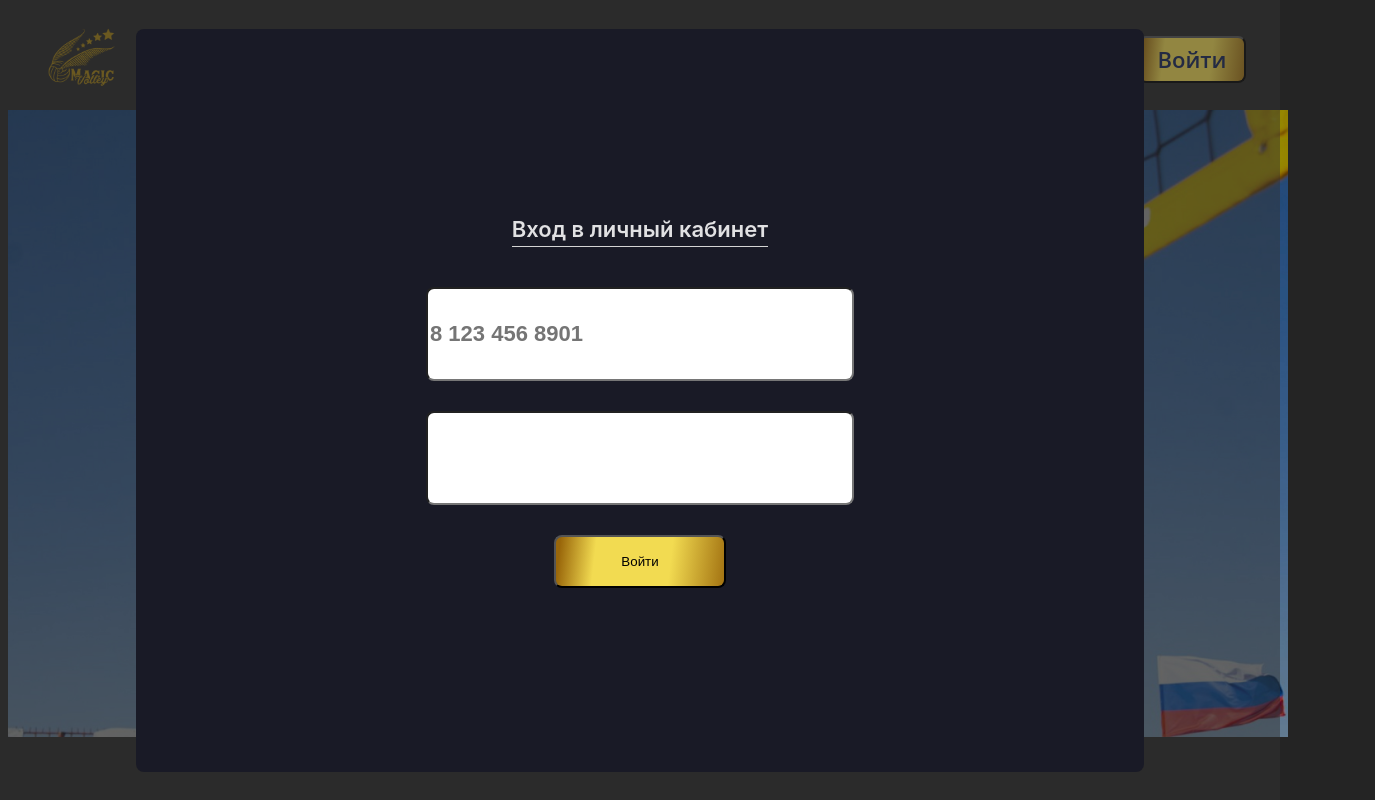
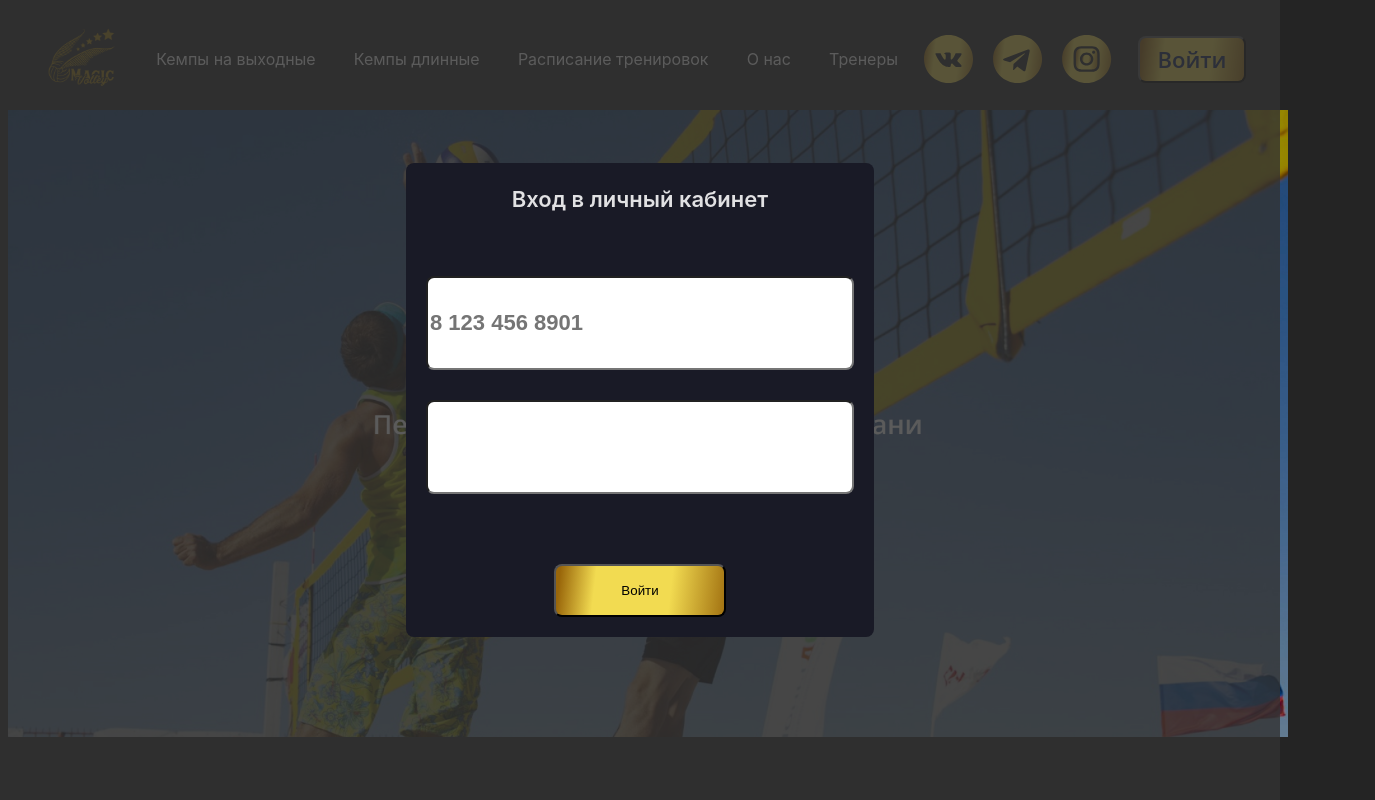
Before and after one commit to paxarpp/v, a React app: page / in a window 1280 px wide. Both pictures are taken after a click on the button "Войти". Shown: the top 800 px of the page, 1375 px wide, since content can reach past the window. Built offline with nearby package versions, Linux system fonts and the light colour scheme; no server answers; the HTML template or start-up script is replaced by a standard one.

Commit message:
crud question

```diff
--- a/src/auth/index.tsx
+++ b/src/auth/index.tsx
@@ -1,22 +1,11 @@
-import React, { useEffect, useState } from 'react';
+import React, { useState } from 'react';
 import styles from './index.module.css';
+import { Modal } from '../templates/modal';
 
 export const Auth: React.FC<{ toggleAuthOpen: () => void }> = ({ toggleAuthOpen }) => {
-  const ref = React.useRef<HTMLDivElement>(null);
-  const [stylesM, setStylesM] = useState({ left: 0, top: 0});
   const [tel, setTel] = useState('');
   const [password, setPassword] = useState('');
   const [validationError, setValidationError] = useState('');
-
-  useEffect(() => {
-    if (ref?.current) {
-      const { height, width } = ref.current.getBoundingClientRect();
-      setStylesM({
-        left: (window.innerWidth - width) / 2,
-        top: (window.innerHeight - height) / 2,
-      })
-    }
-  }, [ref]);
 
   const onChangeTel = (e: React.ChangeEvent<HTMLInputElement>) => {
     if (e.target.value && /^\+?|[0-9]|[\(][0-9]|[0-9][|)]/g.test(e.target.value)) {
@@ -42,12 +31,12 @@ export const Auth: React.FC<{ toggleAuthOpen: () => void }> = ({ toggleAuthOpen
     }
   }
 
-
   return (
-    <div className={styles.modal_wrap} style={stylesM}>
-      <div className={styles.modal_back} />
-      <div className={styles.modal} ref={ref}>
-        <span className={styles.modal_title}>Вход в личный кабинет</span>
+    <Modal
+      isOpen={true}
+      title={'Вход в личный кабинет'}
+      footer={<button className={styles.auth_button} onClick={onEnter}>Войти</button>}
+    >
         <div className={styles.input_wrap}>
           <input
             type='tel'
@@ -64,8 +53,6 @@ export const Auth: React.FC<{ toggleAuthOpen: () => void }> = ({ toggleAuthOpen
           value={password}
           onChange={onChangePass}
         />
-        <button className={styles.auth_button} onClick={onEnter}>Войти</button>
-      </div>
-    </div>
+    </Modal>
   );
 }
--- a/src/pages/main/campsScroller/index.tsx
+++ b/src/pages/main/campsScroller/index.tsx
@@ -6,6 +6,7 @@ import ArrowLeft from '../../../assets/arrowLeft.svg?react';
 import ArrowRight from '../../../assets/arrowRight.svg?react';
 import styles from '../index.module.css';
 import { useState } from "react";
+import { baseSrc } from "../../../constants";
 
 export const CampsScroller: React.FC = () => {
   const { main } = useLoaderData() as {
@@ -41,30 +42,16 @@ export const CampsScroller: React.FC = () => {
           .filter((_, i) => i >= startIndex && i <= lastIndex)
           .map((item) => {
           return (
-            <>
               <div key={item.id} className={styles.camp_card}>
                 <p>{item.name}</p>
                 <p>{item.dateStart}-{item.dateEnd}</p>
                 <div className={styles.camp_img_wrap}>
-                  <img src={'/'} alt="картинка кэмпа" className={styles.camp_img} />
+                  <img src={'${baseSrc}${item.mainImage.data}'} alt="картинка кэмпа" className={styles.camp_img} />
                 </div>
-                {/* <p>{item.info}</p> */}
-                {/* <div className={styles.camp_coaches}>
-                  {item.coaches.map((item) => {
-
-                    return (
-                    <div key={item.id} className={styles.camp_coach_card}>
-                      <img src={`${baseSrc}${item.mainImage.data}`}  width={'100px'} height={'100px'} />
-                      <p>{item.surename}</p>
-                    </div>
-                  );
-                  })}
-                </div> */}
                 <div className={styles.camp_info}>
                   <button className={styles.button_camp}>Подробнее</button>
                 </div>
               </div>
-            </>
           );
         }) : (
           <>
--- a/src/pages/main/collapsed/index.tsx
+++ b/src/pages/main/collapsed/index.tsx
@@ -6,32 +6,117 @@ import ClosedIcon from '../../../assets/closed.svg?react';
 import OpenedIcon from '../../../assets/opened.svg?react';
 import { IQuestion } from '../interfaces';
 import styles from '../index.module.css';
+import { Modal } from '../../../templates/modal';
+import { deleteQuestion, updateQuestion, getQuestion } from '../../../api';
 
 export const Collapsed: React.FC = () => {
+  const isAdmin = true;
   const { main } = useLoaderData() as {
     main: {
       questions: IQuestion[]
     }
   };
   const [openId, setIsOpen] = useState<string|null>(null);
+  const [isOpen, openModal] = useState(false);
+  const [error, setError] = useState('');
+  const [isLoading, setLoading] = useState(false);
+  const [question, setQuestion] = useState<IQuestion>();
 
   const onToggle = (currentId: string) => () => {
     setIsOpen(openId === currentId ? null : currentId);
   }
+
+  const onDelete = (id: string) => {
+    const del = async (id: string) => {
+      deleteQuestion(id);
+
+    };
+    del(id);
+  }
+  const onEdit = (id?: string) => {
+    if (id) {
+      const getQ = async (id: string) => {
+        setLoading(true);
+        setQuestion({ id, answer: '', question: '' });
+        const { question, error } = await getQuestion<IQuestion>(id);
+        if (!error) {
+          setQuestion(question);
+        }
+        setLoading(false);
+        setError(error);
+      }
+      getQ(id);
+    }
+
+    openModal(true);
+  };
+  const closeModal = () => {
+    setQuestion(undefined);
+    setError('');
+    setLoading(false);
+    openModal(false);
+  }
+
+  const handleSubmit = async (data: {
+    question: string;
+    answer: string;
+    id?: string;
+  }) => {
+    setLoading(true);
+    const { error } = await updateQuestion(data);
+    setLoading(false);
+    if (!error) {
+      closeModal();
+    } else {
+      setError(error);
+    }
+  }
+
   return (
+    <>
+      <Modal
+        isOpen={isOpen}
+        close={closeModal}
+        title={question?.id ? 'Редактировать вопрос' : 'Добавить вопрос'}
+      >
+        {isLoading ? 'Загрузка...' : null}
+        {error ? error : (
+          <div className={styles.form}>
+            <input value={question?.question} onChange={({ target }) => setQuestion({
+              answer: question?.answer || '',
+              question: target.value,
+              id: question?.id || ''
+            })} />
+            <textarea value={question?.answer} onChange={({ target }) => setQuestion({
+              question: question?.question || '',
+              answer: target.value,
+              id: question?.id || '',
+            })} />
+            <button onSubmit={() => handleSubmit({
+              question: question?.question || '',
+              answer: question?.answer || '',
+              id: question?.id,
+            })}>{'Сохранить'}</button>
+          </div>
+          )}
+      </Modal>
       <div className={styles.asked_questions}>
-      <h2 className={styles.main_title}>Часто задаваемые вопросы</h2>
+        <h2 className={styles.main_title}>Часто задаваемые вопросы{isAdmin ? <button onClick={() => onEdit()}>Добавить</button> : null}</h2>
         <div>
           {main.questions.map((item) => {
             return (
-            <div key={item.id} className={styles.question} onClick={onToggle(item.id)} >
-            <span className={styles.question_name}>{item.title}</span>
+              <div key={item.id} className={styles.question} onClick={onToggle(item.id)}>
+                <div className={styles.question_name_wrapper}>
+                  <span className={styles.question_name}>{item.question}</span>
+                    {isAdmin ? <button onClick={() => onDelete(item.id)}>Удалить</button> : null}
+                    {isAdmin ? <button onClick={() => onEdit(item.id)}>Редактировать</button> : null}
                     {
-                openId === '1' ? <OpenedIcon /> : <ClosedIcon />
+                      openId === item.id ? <OpenedIcon /> : <ClosedIcon />
                     }
-            <div className={openId === '1' ? styles.info_open : styles.info_close}>
-              <span className={styles.question_message}>
-                {item.message}
+                </div>
+                <div className={openId === item.id ? styles.info_open : styles.info_close}>
+                  <span className={styles.answer}>
+                    {item.answer}
                   </span>
                 </div>
               </div>
@@ -39,5 +124,6 @@ export const Collapsed: React.FC = () => {
           })}
         </div>
       </div>
+    </>
   );
 }
--- a/src/pages/main/index.module.css
+++ b/src/pages/main/index.module.css
@@ -32,6 +32,7 @@
   flex-flow: column nowrap;
   align-items: center;
   border-bottom: 1px solid rgba(212, 212, 212, 1);
+  white-space: nowrap;
 }
 
 .block_icon_between {
@@ -63,7 +64,6 @@
   display: flex;
   flex-flow: row nowrap;
   justify-content: space-between;
-
   margin: 150px 0;
 }
 
@@ -171,9 +171,14 @@
 
 .question {
   padding: 10px;
-  gap: 0px;
   border-radius: 8px;
-  border: 1px solid rgba(212, 212, 212, 1)
+  border: 1px solid rgba(212, 212, 212, 1);
+  display: flex;
+  flex-flow: column;
+}
+
+.question_name_wrapper {
+  display: flex;
 }
 
 .question_name {
@@ -182,9 +187,11 @@
   font-size: 22px;
   line-height: 150%;
   color: #D4D4D4;
+  width: calc(100% - 80px);
+  display: inline-block;
 }
 
-.question_message {
+.answer {
   font-style: normal;
   font-weight: 400;
   font-size: 20px;
@@ -213,3 +220,8 @@
 .flex {
   display: flex;
 }
+
+.form {
+  display: flex;
+  flex-flow: column;
+}
--- /dev/null
+++ b/src/templates/modal/index.module.css
@@ -0,0 +1,60 @@
+.modal_wrap {
+  position: fixed;
+  top: 0;
+  left: 0;
+  right: 0;
+  bottom: 0;
+}
+
+.modal {
+  border-radius: 8px;
+  background: rgba(25, 26, 38, 1);
+  z-index: 999;
+  position: absolute;
+  display: flex;
+  flex-flow: column nowrap;
+  justify-content: center;
+  align-items: center;
+  min-width: 300px;
+  min-height: 200px;
+}
+
+.modal_back {
+  position: fixed;
+  left: 0;
+  top: 0;
+  right: 0;
+  bottom: 0;
+  z-index: 900;
+  background-color: #333333;
+  opacity: 0.8;
+}
+
+.header {
+  flex: 0;
+  padding: 20px;
+}
+.content {
+  flex: 1;
+  padding: 20px;
+}
+.footer {
+  flex: 0;
+  padding: 20px;
+}
+
+.title {
+  display: inline-block;
+  font-size: 22px;
+  font-weight: 600;
+  line-height: 33px;
+  text-align: left;
+  margin-bottom: 20px;
+}
+
+.close_icon {
+  position: absolute;
+  top: 0;
+  right: 8px;
+  cursor: pointer;
+}
--- /dev/null
+++ b/src/templates/modal/index.tsx
@@ -0,0 +1,41 @@
+import React, { PropsWithChildren, useEffect, useState } from 'react';
+import styles from './index.module.css';
+
+interface IProps {
+  isOpen: boolean;
+  title: string;
+  footer?: React.ReactNode | null;
+  close?: () => void;
+}
+
+export const Modal: React.FC<PropsWithChildren<IProps>> = ({ isOpen , title, footer, children, close }) => {
+  const ref = React.useRef<HTMLDivElement>(null);
+  const [stylesM, setStylesM] = useState({ left: 0, top: 0});
+
+  useEffect(() => {
+    if (isOpen && ref?.current) {
+      const { height, width } = ref.current.getBoundingClientRect();
+      setStylesM({
+        left: (window.innerWidth - width) / 2,
+        top: (window.innerHeight - height) / 2,
+      })
+    }
+  }, [isOpen]);
+
+
+  return isOpen ? (
+    <div className={styles.modal_wrap} style={stylesM}>
+      <div className={styles.modal_back} />
+      <div className={styles.modal} ref={ref}>
+        <div className={styles.header}>
+          <span className={styles.title}>{title}</span>
+          {close ? <span onClick={close} className={styles.close_icon}>x</span> : null}
+        </div>
+        <div className={styles.content}>
+          {children}
+        </div>
+        {footer ? <div className={styles.footer}>{footer}</div> : null}
+      </div>
+    </div>
+  ) : null;
+}
--- a/vite.config.ts
+++ b/vite.config.ts
@@ -7,10 +7,7 @@ export default defineConfig({
   plugins: [react(), svgr()],
   server: {
     proxy: {
-      '/media': 'http://localhost:8081',
-      '/coaches': 'http://localhost:8081',
-      '/camps': 'http://localhost:8081',
-      '/questions': 'http://localhost:8081',
+      '/magicvolley': 'http://localhost:8081',
     },
   },
 })
```
Also changed, not shown: src/api/index.ts (+33 -8 lines), src/pages/main/interfaces.ts (+7 -4 lines). Lines whose indentation alone changed are shown as unchanged.
